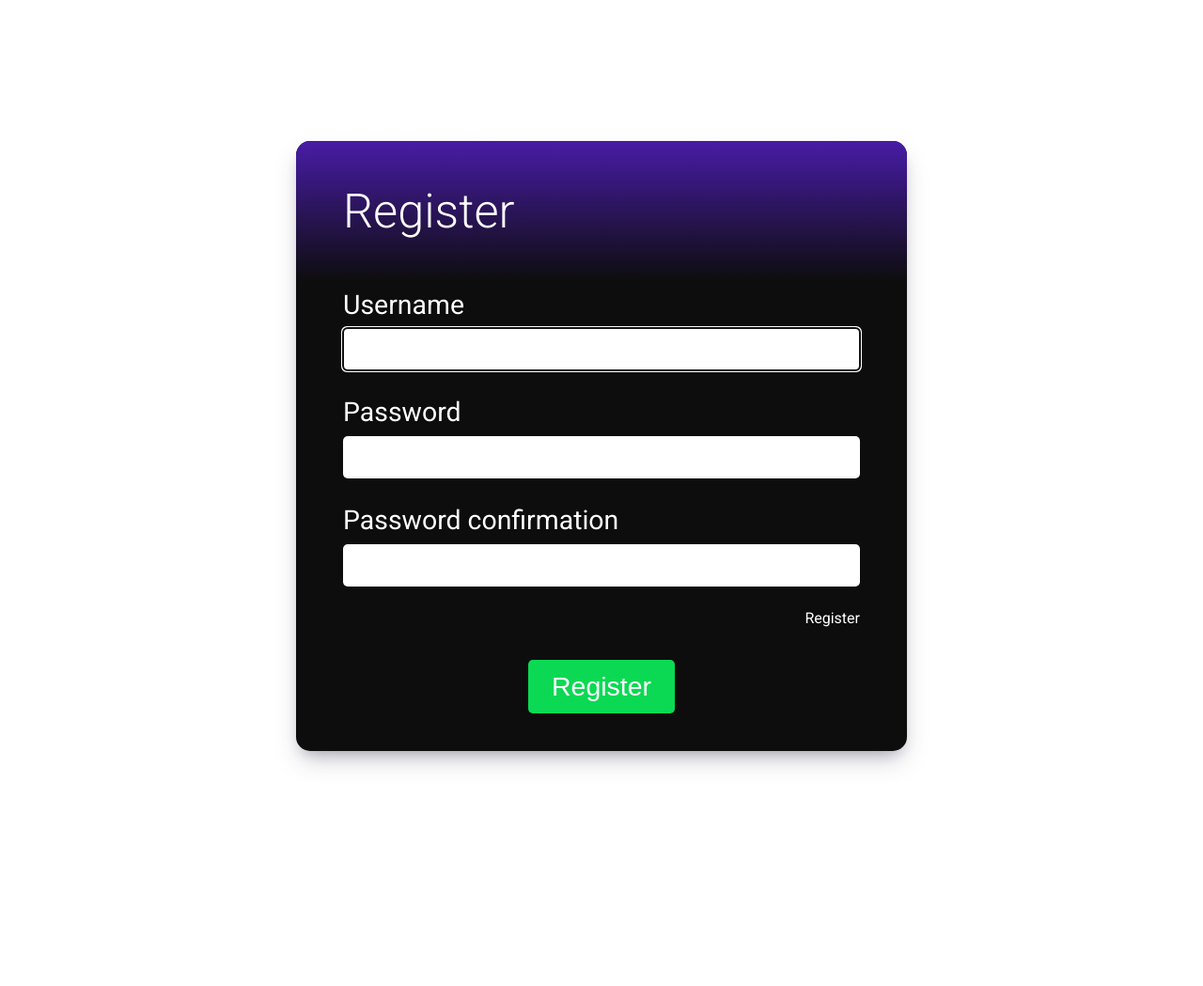
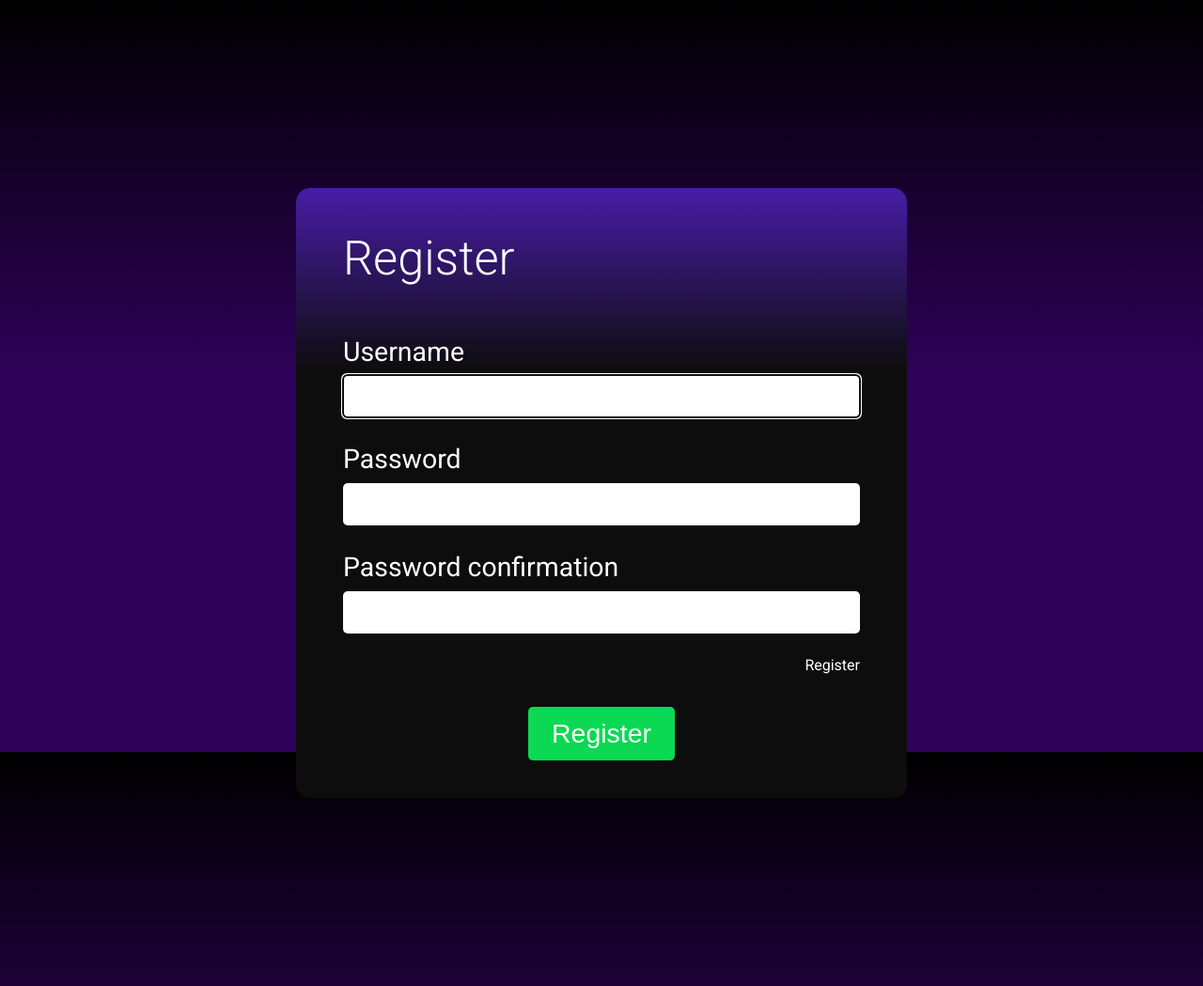
Before and after one commit to Lelxuch/django-todo, a Django app: page /register/ in a window 1280 px wide. Shown: the whole page at 94% size. Before the commit the page ends 816 px from the top, so only its background shows below. Run offline with Django 4.2, Linux system fonts and the light colour scheme.

Commit message:
Background changed

```diff
--- a/main/static/css/style.css
+++ b/main/static/css/style.css
@@ -7,6 +7,10 @@
   font-weight: 400;
   line-height: 1.75;
   color: #fff;
+  margin: 0;
+  background-image: linear-gradient(180deg, #000000 0%, #2E0259 50%);;
+  background-repeat: no-repeat;
+  background-attachment: fixed;
 }
 
 h1, h2, h3, h4, h5 {
@@ -37,9 +41,9 @@
 .container{
   background: #0D0D0D;
   max-width: 650px;
-  margin: 150px auto 150px;
   border-radius: 15px;
-  box-shadow: rgba(50, 50, 93, 0.25) 0 13px 27px -5px, rgba(0, 0, 0, 0.3) 0 8px 16px -8px;
+  margin: 200px auto 200px;
+  background-image: linear-gradient(180deg, #481CA6 0%, #0D0D0D 30%);
 }
 
 .box {
@@ -80,7 +84,6 @@
   align-items: center;
   padding: 0 50px;
   border-radius: 15px 15px 0 0;
-  background-image: linear-gradient(180deg, #481CA6, #0D0D0D);
 }
 
 /* Form */
```
